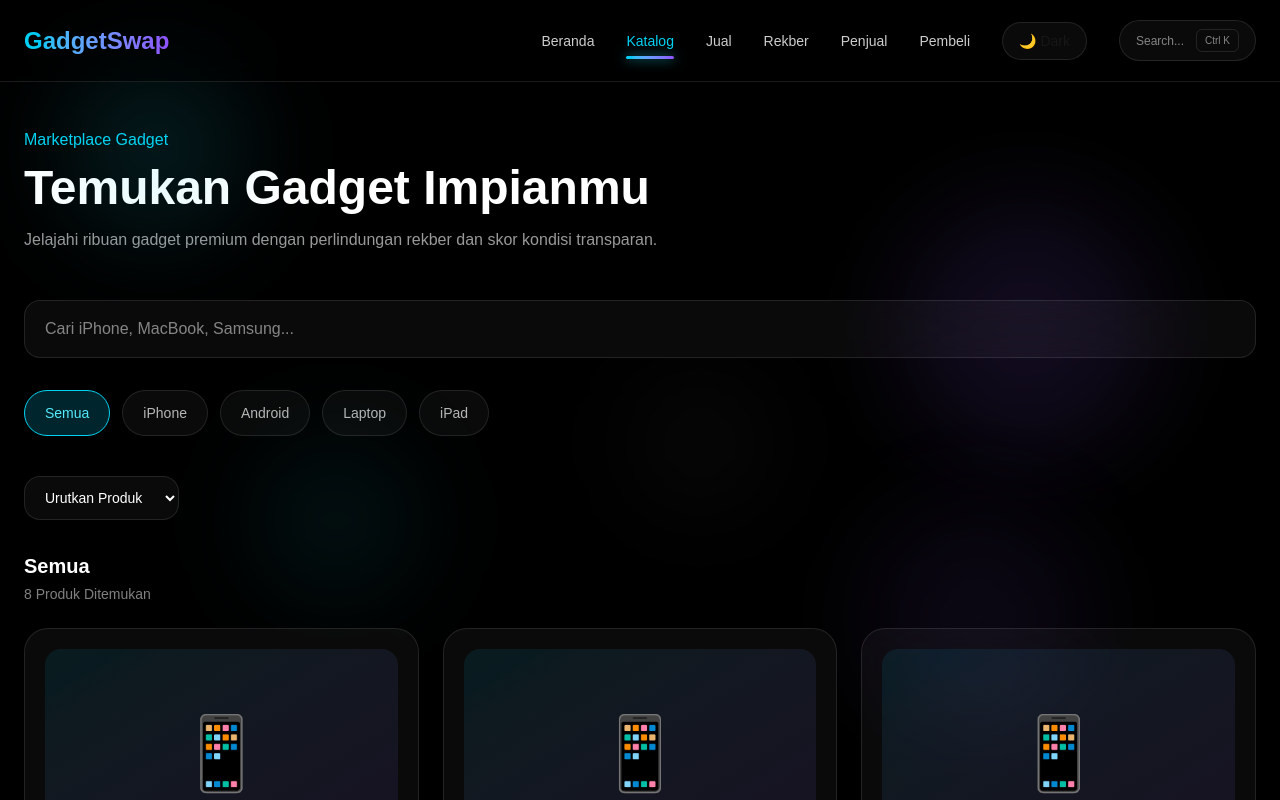
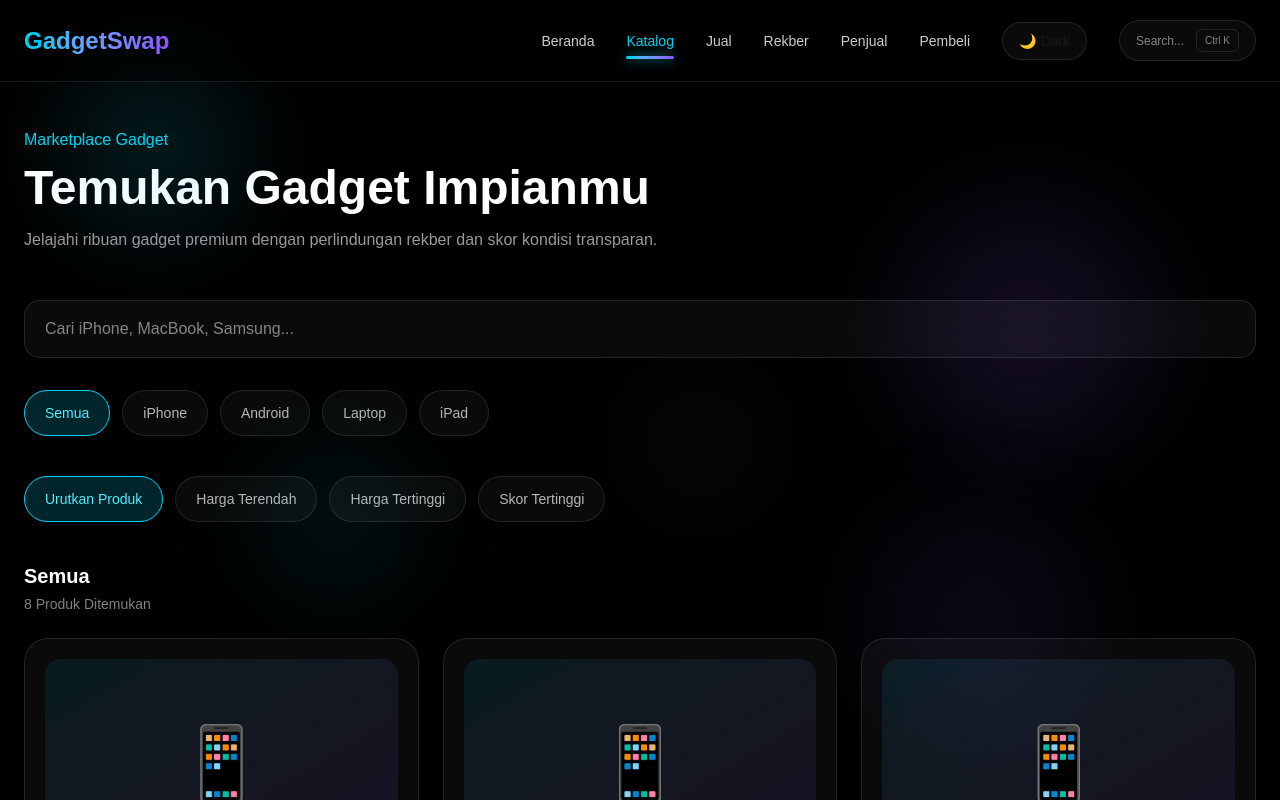
Before and after one commit to Rexlicky/gadgetswap, a Next.js app: page /marketplace in a window 1280 px wide. Shown: the top 800 px of the page. Built offline with nearby package versions, Linux system fonts and the light colour scheme.

Commit message:
style: improve product sorting controls

```diff
--- a/src/components/marketplace/SortDropdown.jsx
+++ b/src/components/marketplace/SortDropdown.jsx
@@ -1,28 +1,30 @@
 export default function SortDropdown({ sortBy, setSortBy }) {
+  const sortOptions = [
+    { label: "Urutkan Produk", value: "default" },
+    { label: "Harga Terendah", value: "lowest-price" },
+    { label: "Harga Tertinggi", value: "highest-price" },
+    { label: "Skor Tertinggi", value: "highest-score" },
+  ];
+
   return (
-    <div className="mb-8">
-      <select
-        value={sortBy}
-        onChange={(e) => setSortBy(e.target.value)}
-        className="
-          rounded-2xl
-          border
-          border-white/10
-          bg-white/[0.04]
-          px-4
-          py-3
-          text-sm
-          outline-none
-        "
-      >
-        <option value="default">Urutkan Produk</option>
+    <div className="mb-10 flex flex-wrap gap-3">
+      {sortOptions.map((option) => {
+        const isActive = sortBy === option.value;
 
-        <option value="lowest-price">Harga Terendah</option>
-
-        <option value="highest-price">Harga Tertinggi</option>
-
-        <option value="highest-score">Skor Tertinggi</option>
-      </select>
+        return (
+          <button
+            key={option.value}
+            onClick={() => setSortBy(option.value)}
+            className={`rounded-full border px-5 py-3 text-sm font-medium transition ${
+              isActive
+                ? "border-cyan-400 bg-cyan-500/20 text-cyan-300"
+                : "border-white/10 bg-white/[0.04] text-white/70 hover:border-cyan-400/30 hover:bg-white/[0.08]"
+            }`}
+          >
+            {option.label}
+          </button>
+        );
+      })}
     </div>
   );
 }
```
